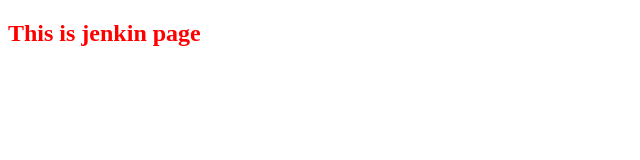
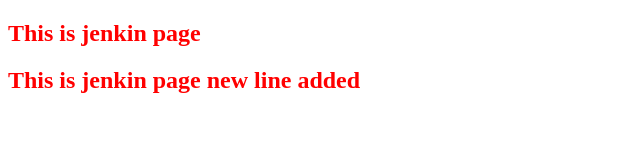
Before and after one commit to itpednekar/Jenkins_html, a plain HTML site: page index.html in a window 1280 px wide. Shown: the whole page, without its empty margins (0-640 px from the left). Drawn offline with Linux system fonts and the light colour scheme.

Commit message:
upload git again

```diff
--- a/index.html
+++ b/index.html
@@ -13,5 +13,6 @@
 </head>
 <body>
     <h2>This is jenkin page</h2>
+    <h2>This is jenkin page new line added</h2>
 </body>
 </html>
```
